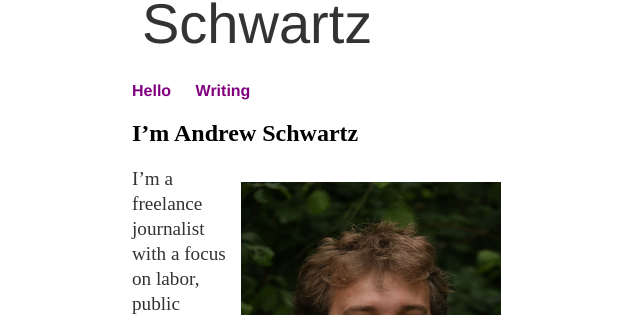
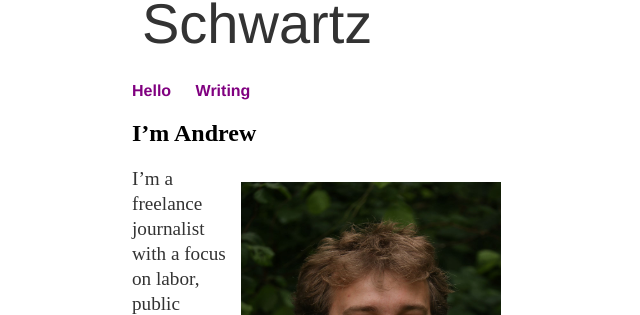
Before and after one commit to aonschwartz/aonschwartz.github.io, a Jekyll site: the page built from index.md, in a window 1280 px wide. Shown: the part 144-459 px from the top of the page, without its empty margins (316-956 px from the left). Built offline with Jekyll 4.4.1, drawn with Linux system fonts in a browser that asks for light colours.

Commit message:
Update index.md

```diff
--- a/index.md
+++ b/index.md
@@ -5,7 +5,7 @@ title: Andrew Schwartz
 
 
 
-## I'm Andrew Schwartz
+## I'm Andrew
 ![mainImage](/images/headshot_medium.jpg)
 I'm a freelance journalist with a focus on labor, public policy, and the American West. My work has appeared in *The New Republic*, *In These Times*, *High Country News*, *The Baffler*, *Chicago*, and *The Outline*, among other publications. I previously worked as a general assignment reporter with the *Walla Walla Union-Bulletin,* a local newspaper in Washington State.
 
```
